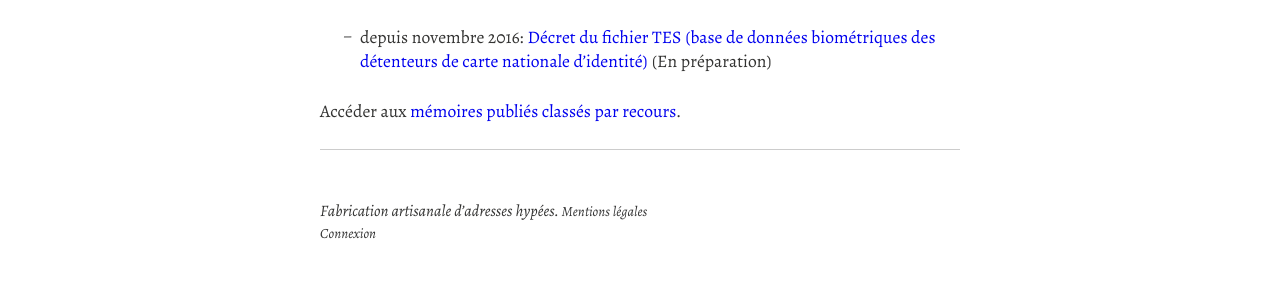
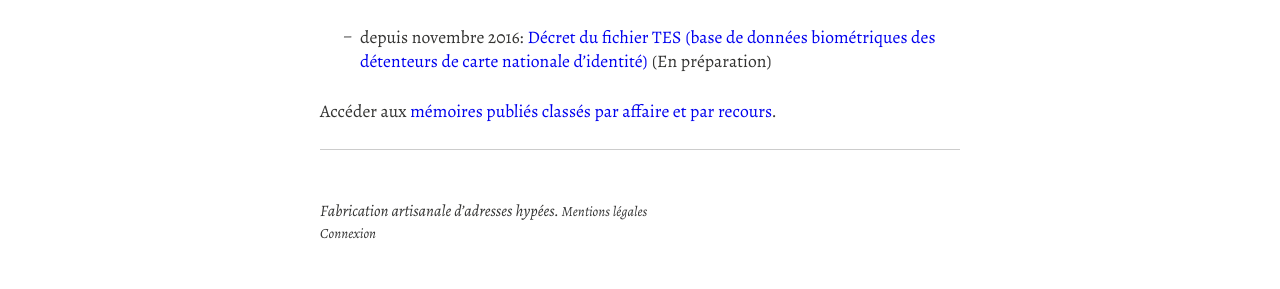
Before and after one commit to hugoroy/exegetes-web, a Jekyll site: the page built from dossiers/index.md, in a window 1280 px wide. Shown: the part 743-1032 px from the top of the page. Built offline with Jekyll 4.4.1, drawn with Linux system fonts in a browser that asks for light colours; nearby versions of some CDN libraries.

Commit message:
ajouts pièces LPM

```diff
--- a/dossiers/index.md
+++ b/dossiers/index.md
@@ -46,4 +46,4 @@ modified: 2016-11-13
 
 
 
-Accéder aux [mémoires publiés classés par recours](/recours/).
+Accéder aux [mémoires publiés classés par affaire et par recours](/recours/).
```
Also changed, not shown: 2 other files.
